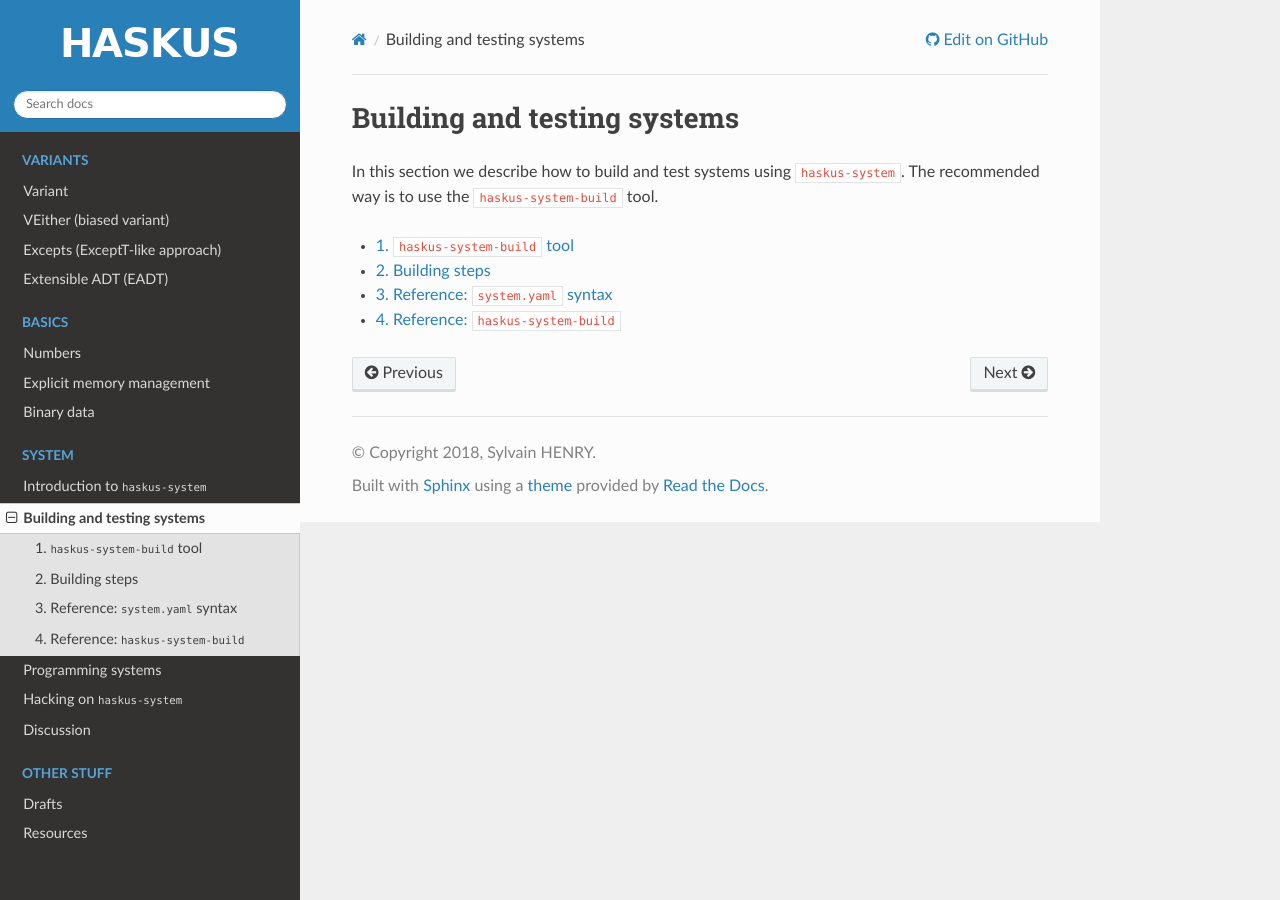
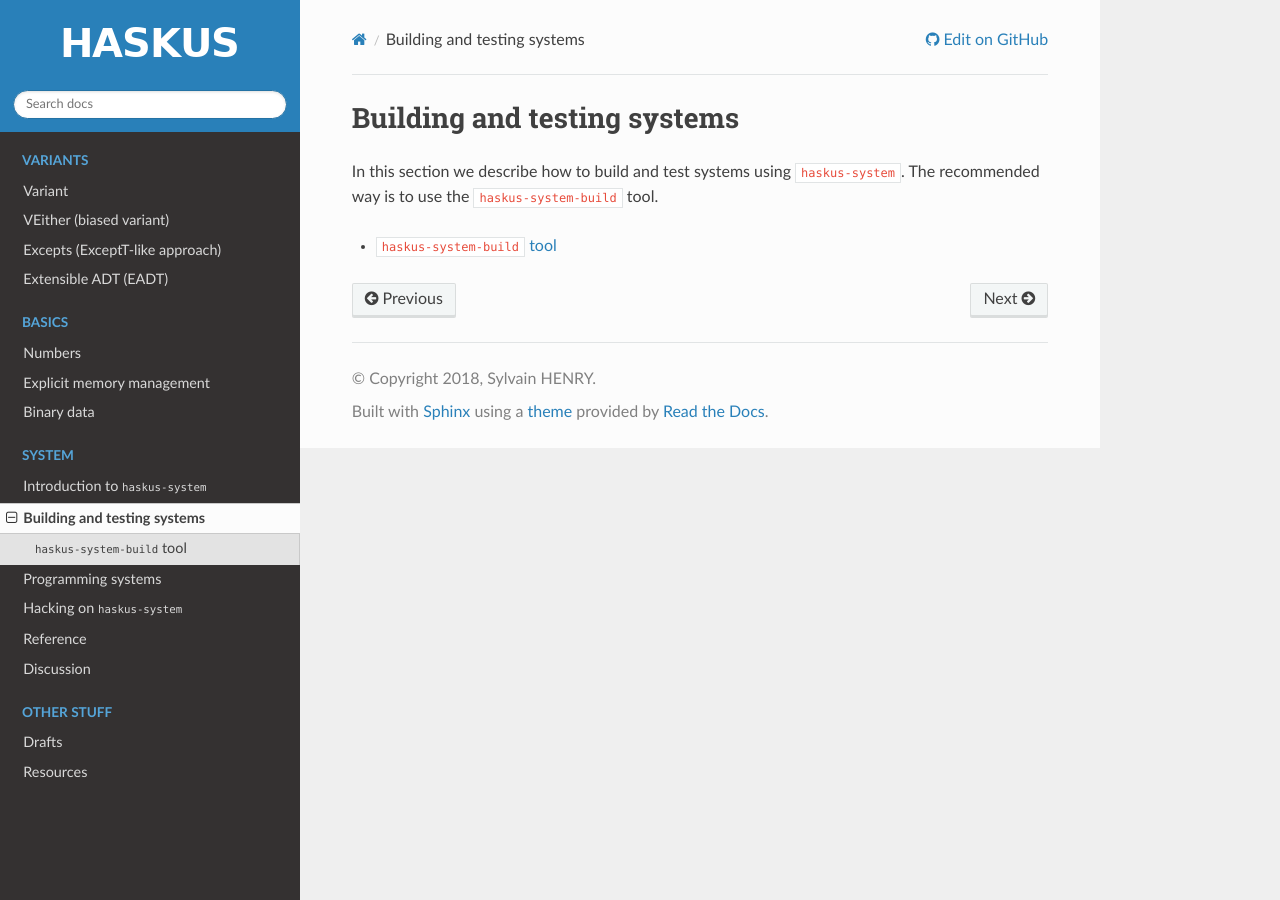
Before and after one commit to haskus/haskus-manual, a Sphinx documentation site: the page built from source/system/building.rst, in a window 1280 px wide. Built offline with Sphinx 7.4.7 and the Read the Docs theme 2.0.0, drawn with Linux system fonts in a browser that asks for light colours; pages that are not in the unit, such as notebooks, are missing from menus.

Commit message:
Add reference section

```diff
--- a/source/index.rst
+++ b/source/index.rst
@@ -27,6 +27,7 @@
    system/building
    system/programming
    system/internals
+   system/reference
    system/discussion
 
 .. toctree::
--- a/source/system/building.rst
+++ b/source/system/building.rst
@@ -9,9 +9,5 @@
 
 .. toctree::
    :maxdepth: 1
-   :numbered:
 
    building/automatic_building
-   building/manual_building
-   building/reference/system_yaml
-   building/reference/haskus_system_build
--- a/source/system/building/reference/haskus_system_build.rst
+++ b/source/system/reference/haskus_system_build/cmdline.rst
@@ -1,5 +1,5 @@
-Reference: ``haskus-system-build``
-==================================
+Command-line interface
+======================
 
 This is the reference for the ``haskus-system-build`` program.
 
--- a/source/system/building/reference/system_yaml.rst
+++ b/source/system/reference/system_yaml.rst
@@ -1,5 +1,5 @@
-Reference: ``system.yaml`` syntax
-=================================
+``system.yaml`` syntax
+======================
 
 This is the reference for ``system.yaml`` files used by ``haskus-system-build``
 tool.
```
Also changed, not shown: source/system/reference.rst (added, +9 -0 lines), source/system/reference/haskus_system_build.rst (added, +8 -0 lines), source/system/reference/haskus_system_build/steps.rst (renamed from source/system/building/manual_building.rst, +6 -6 lines), source/system/reference/haskus_system_build/steps/QEMU.rst (renamed from source/system/building/manual_building/QEMU.rst), source/system/reference/haskus_system_build/steps/building.rst (renamed from source/system/building/manual_building/building.rst), source/system/reference/haskus_system_build/steps/distributing.rst (renamed from source/system/building/manual_building/distributing.rst), source/system/reference/haskus_system_build/steps/linux.rst (renamed from source/system/building/manual_building/linux.rst), source/system/reference/haskus_system_build/steps/ramdisk.rst (renamed from source/system/building/manual_building/ramdisk.rst).
